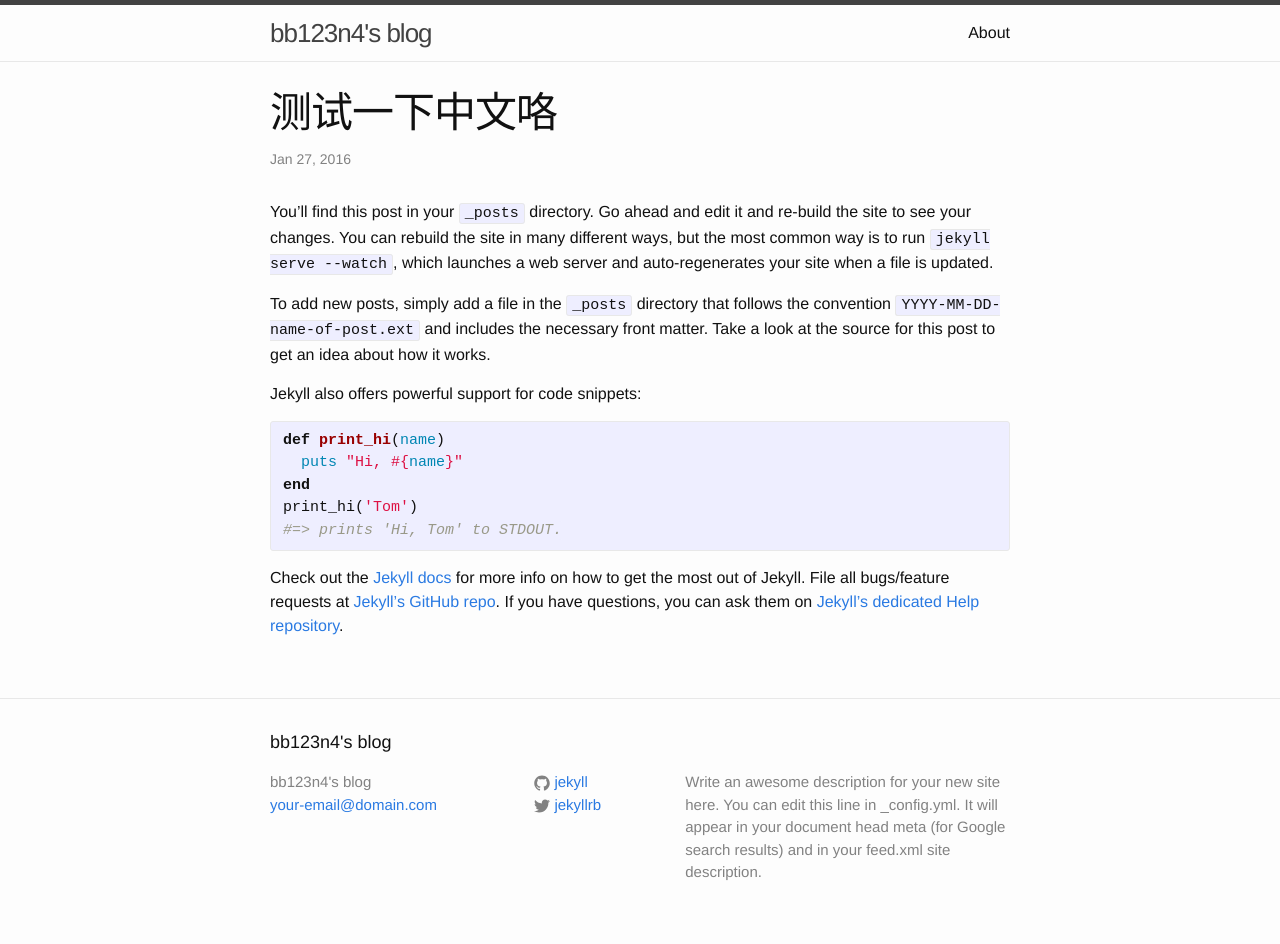
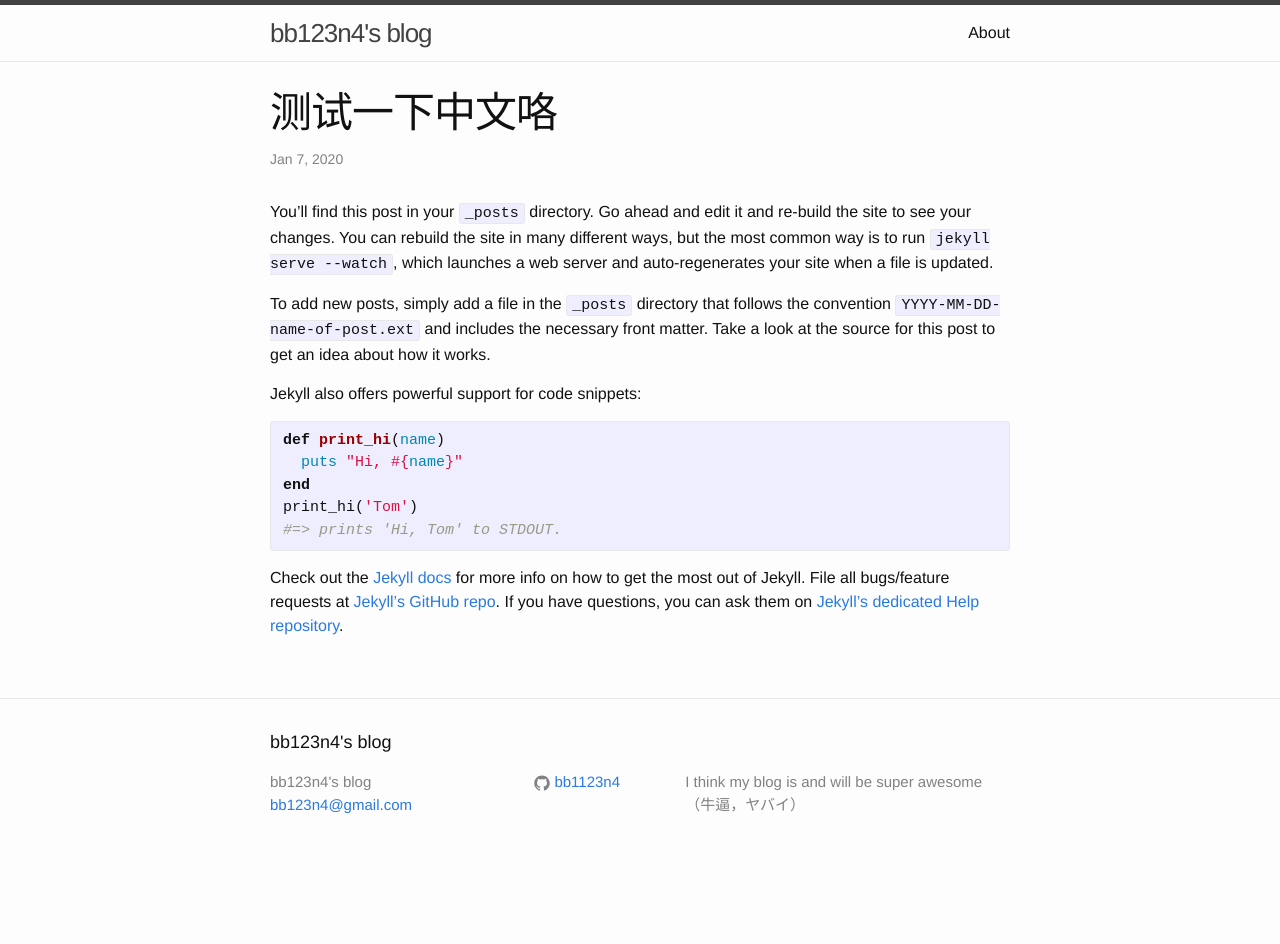
Before and after one commit to bb123n4/bb123n4.github.io, a Jekyll site: the page built from _posts/2020-01-07-test.markdown, in a window 1280 px wide. Built offline with Jekyll 4.4.1, drawn with Linux system fonts in a browser that asks for light colours; after the commit the page ends 900 px from its top, so only the background shows below that.

Commit message:
update description & email

```diff
--- a/_config.yml
+++ b/_config.yml
@@ -1,14 +1,10 @@
 # Site settings
 title: bb123n4's blog
-email: your-email@domain.com
+email: bb123n4@gmail.com
 description: > # this means to ignore newlines until "baseurl:"
-  Write an awesome description for your new site here. You can edit this
-  line in _config.yml. It will appear in your document head meta (for
-  Google search results) and in your feed.xml site description.
+  I think my blog is and will be super awesome （牛逼，ヤバイ）
 baseurl: "" # the subpath of your site, e.g. /blog/
-url: "http://yourdomain.com" # the base hostname & protocol for your site
-twitter_username: jekyllrb
-github_username:  jekyll
-
+url: "http://bb123n4.github.io/" # the base hostname & protocol for your site
+github_username:  bb1123n4
 # Build settings
 markdown: kramdown
--- a/_posts/2020-01-07-test.markdown
+++ b/_posts/2020-01-07-test.markdown
@@ -1,8 +1,8 @@
 ---
 layout: post
 title:  "测试一下中文咯"
-date:   2016-01-27 02:35:06
-categories: jekyll update
+date:   2020-01-07 02:35:06
+categories: test
 ---
 You’ll find this post in your `_posts` directory. Go ahead and edit it and re-build the site to see your changes. You can rebuild the site in many different ways, but the most common way is to run `jekyll serve --watch`, which launches a web server and auto-regenerates your site when a file is updated.
 
```
